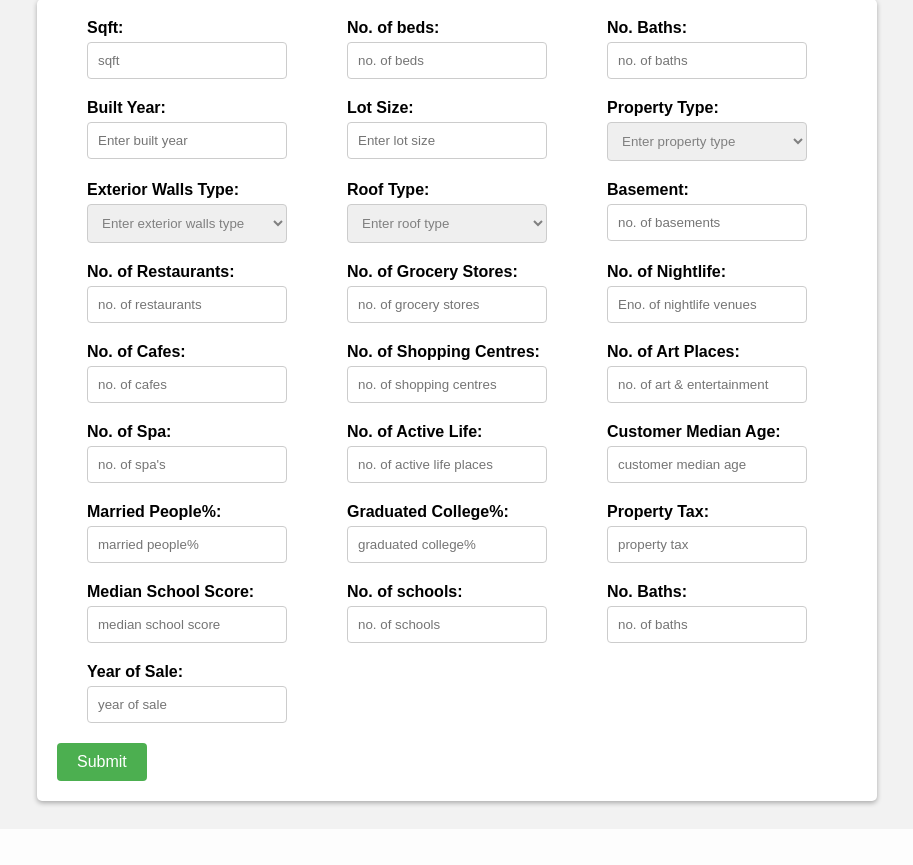
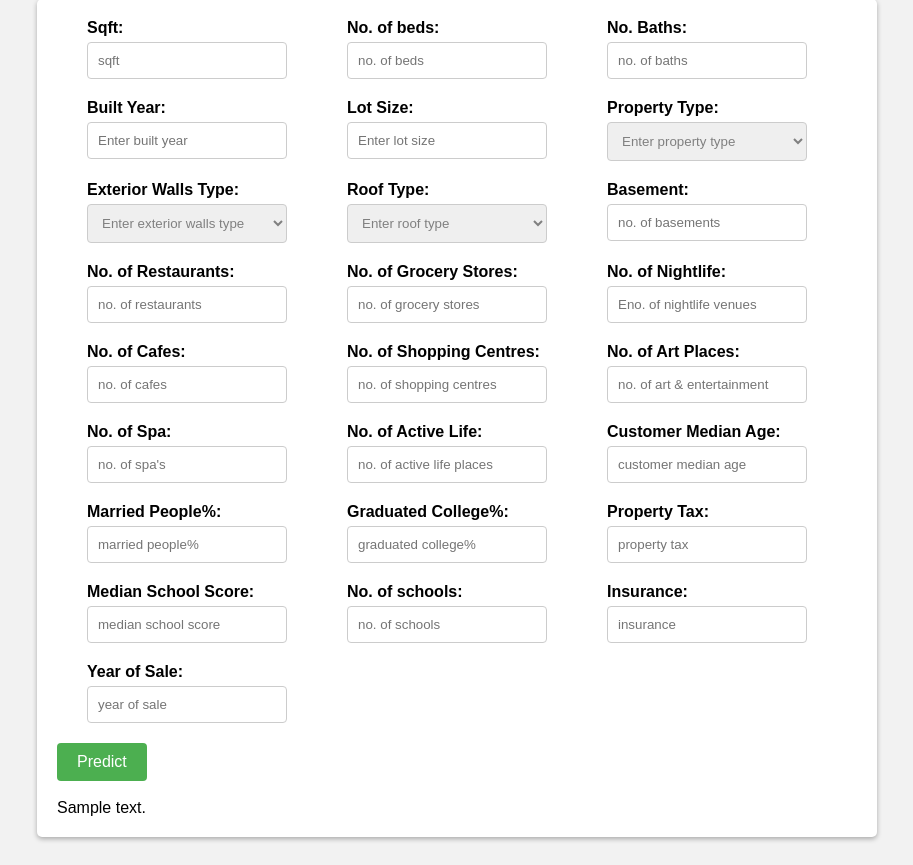
Before and after one commit to rohithn6736/Real-Estate, a Flask app: template templates/index.html in a window 1280 px wide. Shown: the part 109-974 px from the top of the page, without its empty margins (183-1096 px from the left). Before the commit the page ends 917 px from the top, so only its background shows below. Run offline with Flask 2, Linux system fonts and the light colour scheme; the template is opened without the code that fills it: most values are stand-ins (such as "Sample title", 1, 10 or a date in 2020); parts of the project's set-up code (start-up, migrations or seed data) failed here and were passed over.

Commit message:
Update index.html

```diff
--- a/templates/index.html
+++ b/templates/index.html
@@ -270,8 +270,8 @@
                 </div>
                 <div class="col">
                     <div class="form-group">
-                        <label for="nightlife">No. Baths:</label>
-                        <input type="number" id="baths" name="nightlife" placeholder="no. of baths" required>
+                        <label for="insurance">Insurance:</label>
+                        <input type="number" id="insurance" name="insurance" placeholder="insurance" required>
                     </div>
                 </div>
             </div>
@@ -285,5 +285,10 @@
             </div>
 
             <div class="row">
-            <button type="submit">Submit</button>
+            <button type="submit">Predict</button>
             </div>
+        </form>
+   <br>
+   {{ prediction_text }}
+
+ </div>
```
